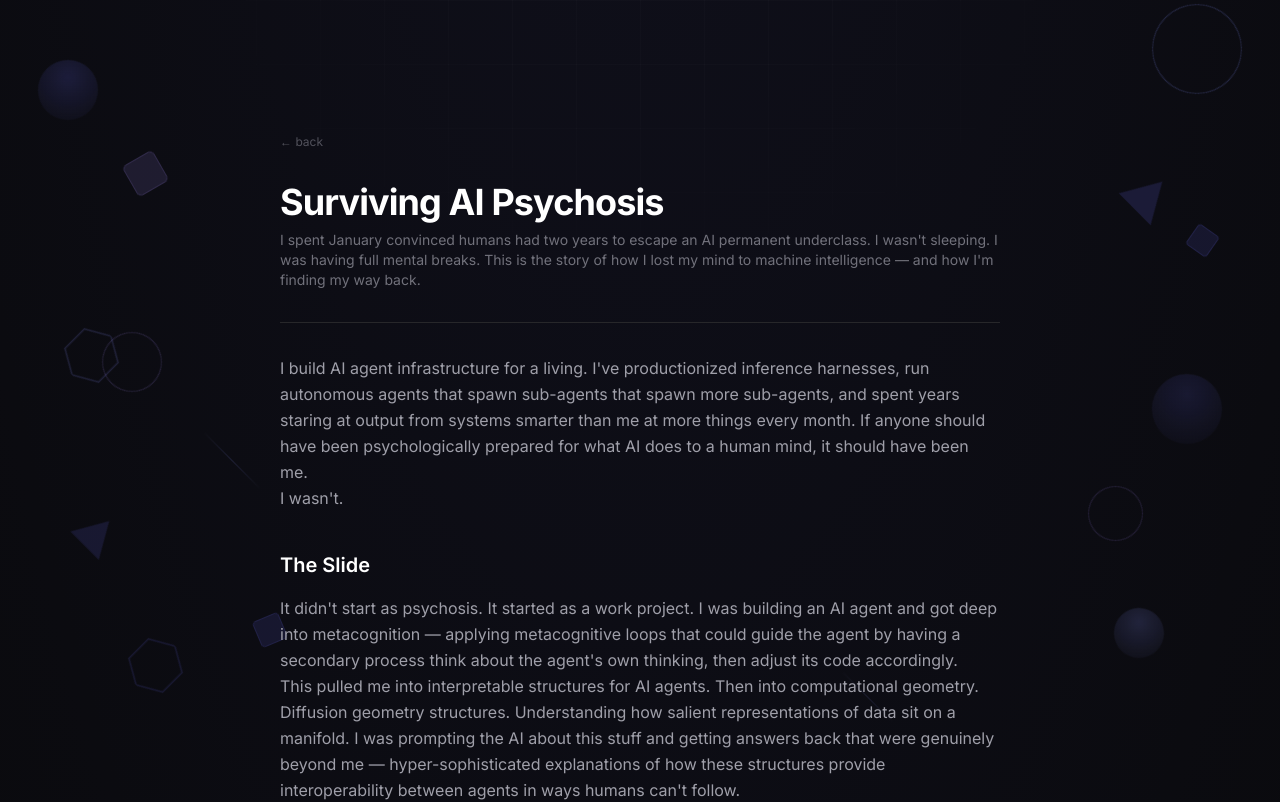
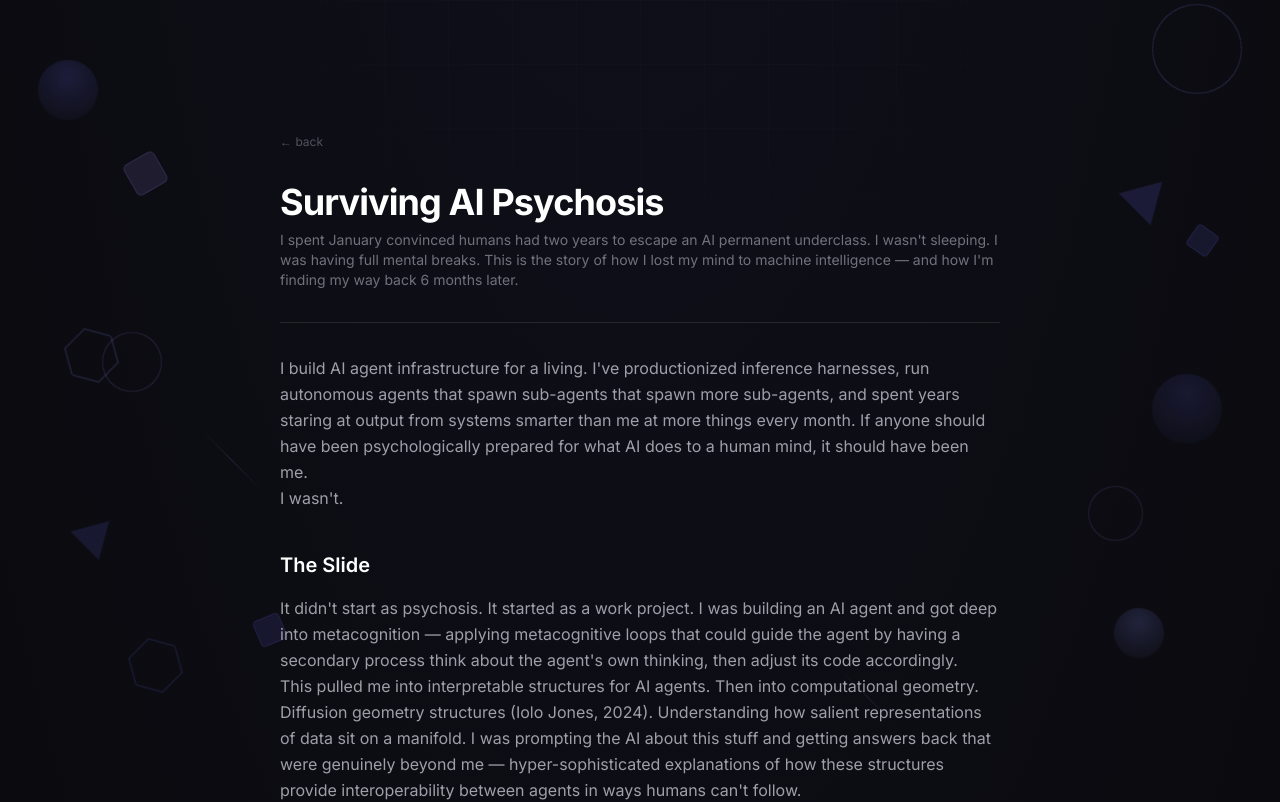
Before and after one commit to ethenotethan/personal-site, a Next.js app: page /writing/ai-psychosis in a window 1280 px wide. Shown: the top 802 px of the page. Built offline with nearby package versions, Linux system fonts and the light colour scheme.

Commit message:
ai-psychosis: 6 months later + diffusion geometry paper ref

```diff
--- a/src/app/writing/ai-psychosis/page.tsx
+++ b/src/app/writing/ai-psychosis/page.tsx
@@ -37,7 +37,7 @@ export default function AIPsychosis() {
           Surviving AI Psychosis
         </h1>
         <p className="text-zinc-500 text-sm mt-2">
-          I spent January convinced humans had two years to escape an AI permanent underclass. I wasn't sleeping. I was having full mental breaks. This is the story of how I lost my mind to machine intelligence — and how I'm finding my way back.
+          I spent January convinced humans had two years to escape an AI permanent underclass. I wasn't sleeping. I was having full mental breaks. This is the story of how I lost my mind to machine intelligence — and how I'm finding my way back 6 months later.
         </p>
 
         <hr className="border-zinc-800 my-8" />
@@ -59,7 +59,7 @@ export default function AIPsychosis() {
         </p>
 
         <p className="text-zinc-400 leading-relaxed">
-          This pulled me into interpretable structures for AI agents. Then into computational geometry. Diffusion geometry structures. Understanding how salient representations of data sit on a manifold. I was prompting the AI about this stuff and getting answers back that were genuinely beyond me — hyper-sophisticated explanations of how these structures provide interoperability between agents in ways humans can't follow.
+          This pulled me into interpretable structures for AI agents. Then into computational geometry. Diffusion geometry structures (<a href="https://arxiv.org/abs/2405.10858">Iolo Jones, 2024</a>). Understanding how salient representations of data sit on a manifold. I was prompting the AI about this stuff and getting answers back that were genuinely beyond me — hyper-sophisticated explanations of how these structures provide interoperability between agents in ways humans can't follow.
         </p>
 
         <p className="text-zinc-400 leading-relaxed">
```
